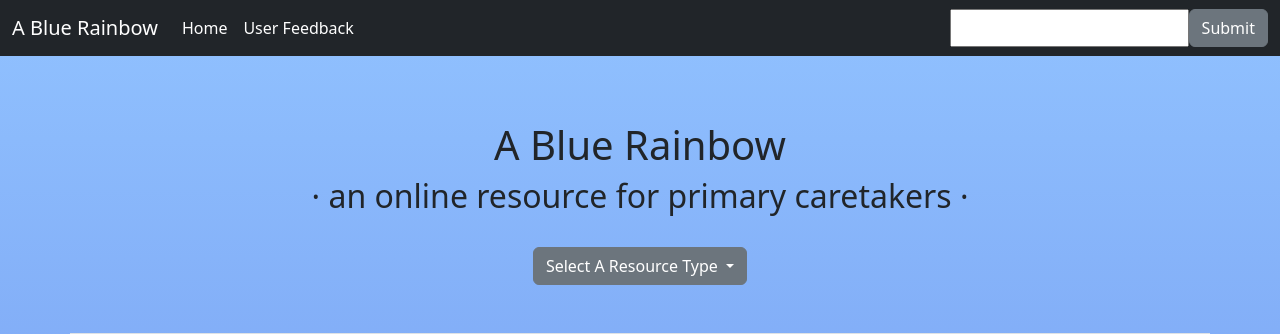
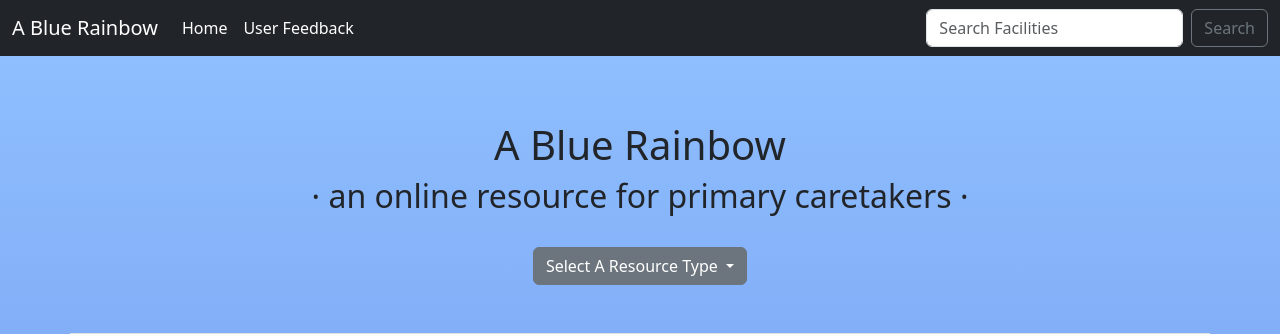
Before and after one commit to suntripper6/ABlueRainbowProject, a Django app: page / in a window 1280 px wide. Shown: the top 334 px of the page. Run offline with Django 4.2, Linux system fonts and the light colour scheme; data that the repository does not hold is empty; some libraries are stand-ins or nearby versions.

Commit message:
updating searching

```diff
--- a/ABlueRainbowProject/urls.py
+++ b/ABlueRainbowProject/urls.py
@@ -59,6 +59,7 @@ urlpatterns = [
          name="hospice-delete-view"),
 
     path("feedback/", views.userfeedback_create_view),
+    path("search_facilities", views.search_facilities, name="search-facilities"),
     path("admin/", admin.site.urls),
     # path('api/', include('a_blue_rainbow.urls')),
 ]
--- a/a_blue_rainbow/templates/base.html
+++ b/a_blue_rainbow/templates/base.html
@@ -22,9 +22,10 @@
               <li class="nav-item"><a class="nav-link" href="/">Home</a></li>
               <li class="nav-item"><a class="nav-link" href="/feedback">User Feedback</a></li>
         </ul>
-        <form class="d-flex" action="/hospice/" method="GET">
-          <input type="text" name="q" />
-          <input type="submit" class="btn btn-secondary" />
+        <form class="d-flex" action="{% url 'search-facilities' %}" method="POST">
+          {% csrf_token %}
+          <input type="search" class="form-control me-2" aria-label="Search" placeholder="Search Facilities" name="searched">
+          <button class="btn btn-outline-secondary" type="submit">Search</button>
         </form>
       </nav>
     </div>
--- a/a_blue_rainbow/views.py
+++ b/a_blue_rainbow/views.py
@@ -30,6 +30,29 @@ def home_view(request):
     }
 
     return render(request, "home-view.html", context=context)
+
+
+# SEARCH FACILITIES
+def search_facilities(request):
+    if request.method == "POST":
+        searched = request.POST["searched"]
+        try:
+            alf = AssistedLivingFacilities.objects.filter(
+                name__icontains=searched).get()
+            return render(request, "search_facilities.html", {"searched": searched, "object": alf})
+        except:
+            hhc = HomeHealthFacilities.objects.filter(
+                name__icontains=searched).get()
+            return render(request, "search_facilities.html", {"searched": searched, "object": hhc})
+    else:
+        try:
+            snf = SkilledNursingFacilities.objects.filter(
+                name__icontains=searched).get()
+            return render(request, "search_facilities.html", {"searched": searched, "object": snf})
+        except:
+            hosp = HospiceFacilities.objects.filter(
+                name__icontains=searched).get()
+            return render(request, "search_facilities.html", {"searched": searched, "object": hosp})
 
 
 # ASSISTED LIVING VIEWS
```
Also changed, not shown: a_blue_rainbow/templates/search_facilities.html (+11 -0 lines).
